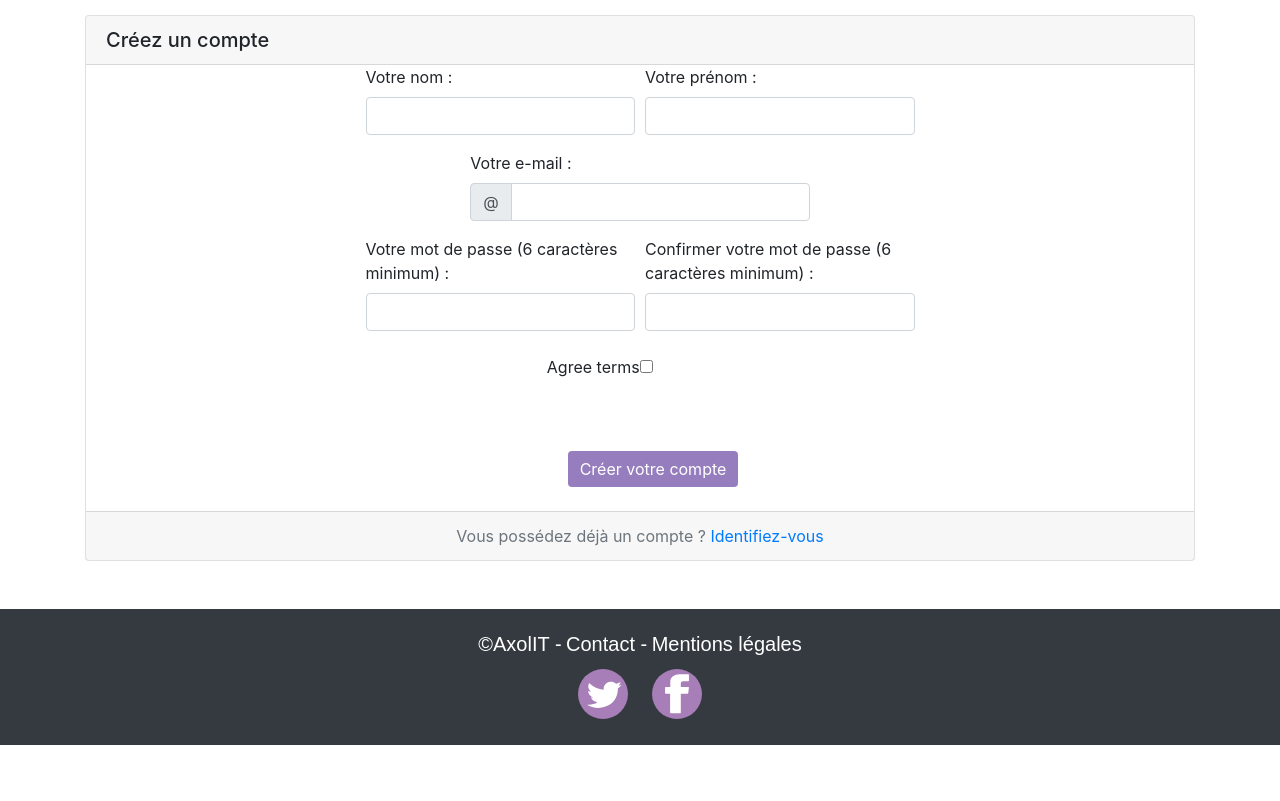
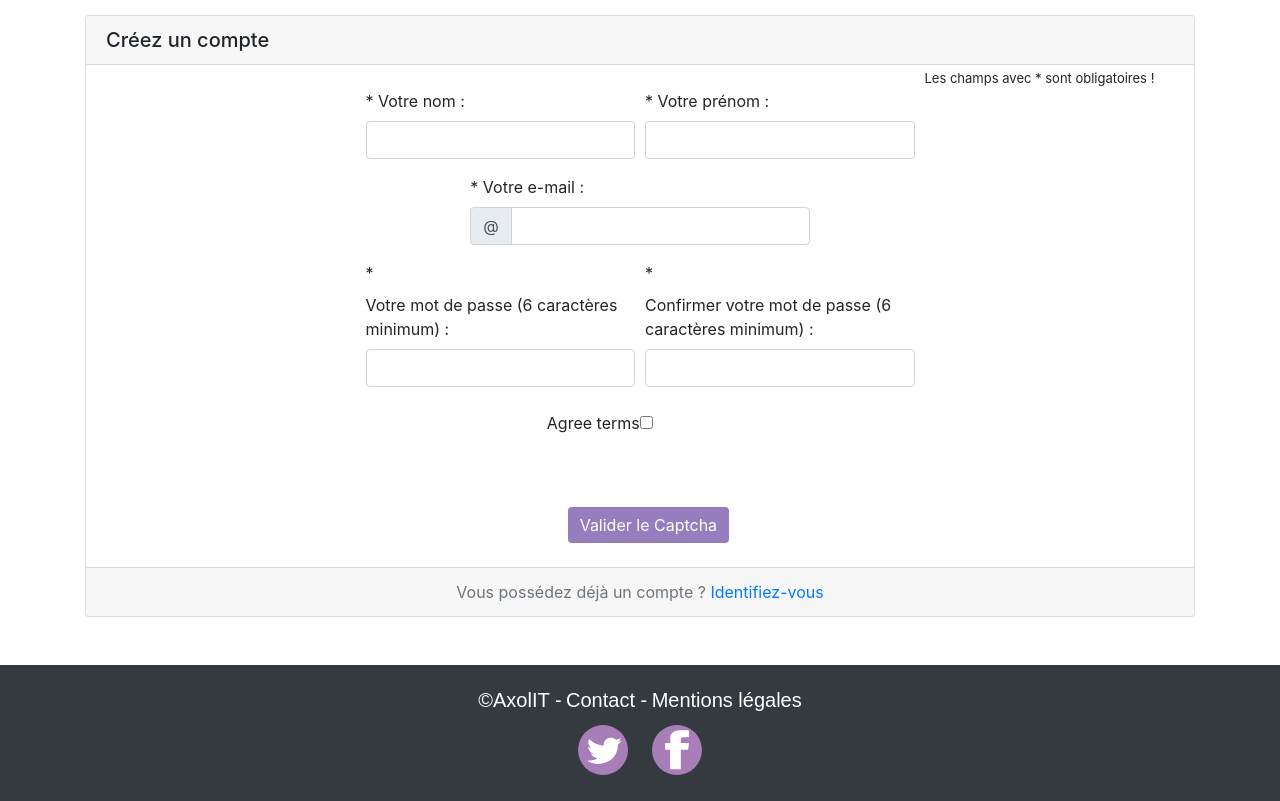
Before and after one commit to StephanieeV/Axolit, a Symfony app: template templates/default/inscription.html.twig in a window 1280 px wide. Shown: the part 99-900 px from the top of the page. Before the commit the page ends 844 px from the top, so only its background shows below. Run offline with Twig, Linux system fonts and the light colour scheme; the template is opened without the code that fills it, so the values that code supplies are empty; form fields are guessed from the names that the template uses; some libraries are stand-ins or nearby versions.

Commit message:
validator captcha

```diff
--- a/public/css/styles.css
+++ b/public/css/styles.css
@@ -140,7 +140,10 @@ footer{
 		padding: 0;
 		text-align: center;
 	}
-
+/*Form*/
+.label_required{
+font-size: small;
+}
 
 
 
--- a/src/Form/InscriptionType.php
+++ b/src/Form/InscriptionType.php
@@ -18,6 +18,8 @@ use Symfony\Component\Form\Extension\Core\Type\EmailType;
  * @todo ajouter le captcha
  * @todo inscrire le meme utilisateur ne renvoie pas d'erreur
  */
+
+
 class InscriptionType extends AbstractType
 {
     public function buildForm(FormBuilderInterface $builder, array $options)
@@ -37,6 +39,7 @@ class InscriptionType extends AbstractType
             ])
             ->add('password', PasswordType::class)
             ->add('confirm_password', PasswordType::class);
+
     }
 
     public function configureOptions(OptionsResolver $resolver)
@@ -45,4 +48,7 @@ class InscriptionType extends AbstractType
             'data_class' => User::class,
         ]);
     }
+
+
+
 }
--- a/src/Kernel.php
+++ b/src/Kernel.php
@@ -41,6 +41,7 @@ class Kernel extends BaseKernel
         $loader->load($confDir.'/{packages}/'.$this->environment.'/*'.self::CONFIG_EXTS, 'glob');
         $loader->load($confDir.'/{services}'.self::CONFIG_EXTS, 'glob');
         $loader->load($confDir.'/{services}_'.$this->environment.self::CONFIG_EXTS, 'glob');
+
     }
 
     protected function configureRoutes(RouteCollectionBuilder $routes): void
--- a/templates/default/annonce/annonce_vente.html.twig
+++ b/templates/default/annonce/annonce_vente.html.twig
@@ -13,6 +13,9 @@
 
 
 					<div class="form-group row">
+					<div  class=" offset-md-3 col-md-3 ">
+						<span class="label_required">Les champs avec * sont obligatoires !</span>
+					</div>
 						<label for="radio" class="col-form-label col-sm-3 col-md-3 offset-md-2">
 							Type d'annonce :
 						</label>
@@ -79,6 +82,7 @@
 
 					<div class="form-group row">
 						<div class="col-sm-3 col-md-3 offset-md-2">
+							{{form_label(form_inscription.prenom, '*')	}}
 							{{form_label(form_annonce.titre, 'Titre de l\'annonce :')	}}
 						</div>
 						<div class="col-sm-6 col-md-4">
--- a/templates/default/inscription.html.twig
+++ b/templates/default/inscription.html.twig
@@ -3,6 +3,7 @@
 
 {% block ReCaptcha %}
 <script src="https://www.google.com/recaptcha/api.js" async defer></script>
+  <script src="https://code.jquery.com/jquery-2.2.4.min.js"></script>
 {% endblock %}
 
 {% block titre_page %}
@@ -33,8 +34,14 @@
 			</h5>
 
 						<div class="form-group form-row" >
-
+						<form method="get" action="accueil.html.twig" data-captcha-type="recaptcha_v2" onsubmit="return checkRecaptcha()">
+						</br>
+						<div  class=" offset-md-9 col-md-3 ">
+						<span class="label_required">Les champs avec * sont obligatoires !</span>
+						</div>
+						</br>
 						<div  class=" offset-md-3 col-md-3 ">
+						{{form_label(form_inscription.prenom, '*')	}}
 						{{form_label(form_inscription.nom, 'Votre nom :')	}}
 						{{form_widget(form_inscription.nom,
 						{'attr':{'class':'form-control'}}
@@ -43,6 +50,7 @@
 						</div>
 
 						<div class="col-md-3 ">
+						{{form_label(form_inscription.prenom, '*')	}}
 						{{form_label(form_inscription.prenom, 'Votre prénom :')	}}
 						{{form_widget(form_inscription.prenom, {'attr':{'class':'form-control'}})}}
 						{{form_errors(form_inscription.prenom)	}}
@@ -51,6 +59,7 @@
 						</div>
 
 						<div class="form-group col-md-4 offset-md-4">
+							{{form_label(form_inscription.prenom, '*')	}}
 							{{form_label(form_inscription.email, 'Votre e-mail :')}}
 							<div class="input-group">
 								<div class="input-group-prepend">
@@ -65,11 +74,13 @@
 
 					<div class="form-row">
 						<div class="col-md-3 offset-md-3">
+						{{form_label(form_inscription.prenom, '*')	}}
 						{{form_label(form_inscription.password, 'Votre mot de passe (6 caractères minimum) :')	}}
 						{{form_widget(form_inscription.password, {'attr':{'class':'form-control'}})}}
 						{{form_errors(form_inscription.password)}}
 						</div>
 						<div class="col-md-3">
+						{{form_label(form_inscription.prenom, '*')	}}
 						{{form_label(form_inscription.confirm_password, 'Confirmer votre mot de passe (6 caractères minimum) :')	}}
 						{{form_widget(form_inscription.confirm_password, {'attr':{'class':'form-control'}})}}
 						{{form_errors(form_inscription.confirm_password)}}
@@ -88,10 +99,11 @@
 </br>
 </div>
 	<div class="col-md-5 offset-md-5">
-	<div class="g-recaptcha" data-sitekey="6LdEE8QUAAAAAL38Uwttv64VjidNTrukpdYc7W1r"></div>
-	<button type="submit" class="btn btn-rose btn-primary">
-		Créer votre compte
-	</button>
+	<input  onclick="checkRecaptcha();" class="btn btn-rose btn-primary" value="Valider le Captcha" type="button" id="btnSubmit">
+	</input>
+	</br>
+	<button style="display:none" class="btn btn-rose btn-primary" type="submit" id="btnvalidator"> Créer votre compte </button
+	</form>
 	</div>
 	</br>
 
@@ -128,8 +140,43 @@ alert("Un e-mail de confirmation vous a été envoyé.");
 window.location = 'inscription.php';
 }
 }
+
+
+
 </script>
+<script>
+function checkRecaptcha() {
+	let b2 = document.getElementById("btnvalidator")
+	let b1 = document.getElementById("btnSubmit")
+  var response = grecaptcha.getResponse();
+  if(response.length == 0) {
+    //reCaptcha not verified
+	    alert("Captcha not Valide");
 
+	return false;
+  }
+  else {
+    //reCaptch verified
+	b2.style.display = "block"
+	b1.style.display = "none"
+	return true;
+
+  }
+
+}
+
+// implement on the backend
+function backend_API_challenge() {
+    var response = grecaptcha.getResponse();
+    $.ajax({
+        type: "POST",
+        url: 'https://www.google.com/recaptcha/api/siteverify',
+        data: {"secret" : "6LdEE8QUAAAAAMmmZfMgNrivH8PM0z68KzTy7QkS", "response" : response, "remoteip":"localhost"},
+        contentType: 'application/x-www-form-urlencoded',
+        success: function(data) { console.log(data); }
+    });
+}
+</script>
 
 </div>
 </div>
--- a/templates/layout.html.twig
+++ b/templates/layout.html.twig
@@ -18,7 +18,7 @@
 		<script src="https://stackpath.bootstrapcdn.com/bootstrap/4.3.1/js/bootstrap.min.js" integrity="sha384-JjSmVgyd0p3pXB1rRibZUAYoIIy6OrQ6VrjIEaFf/nJGzIxFDsf4x0xIM+B07jRM" crossorigin="anonymous"></script>
 		<script src="https://ajax.googleapis.com/ajax/libs/jquery/2.2.4/jquery.min.js"></script>
 		{% block ReCaptcha %}
-			{% endblock %}
+		{% endblock %}
 	</head>
 
 	<!-- ============================================================================================================================ -->
```
